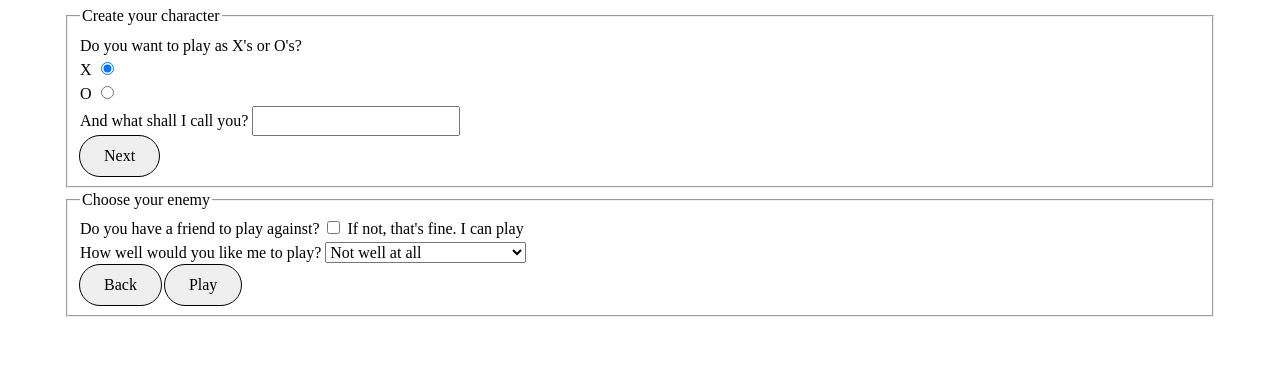
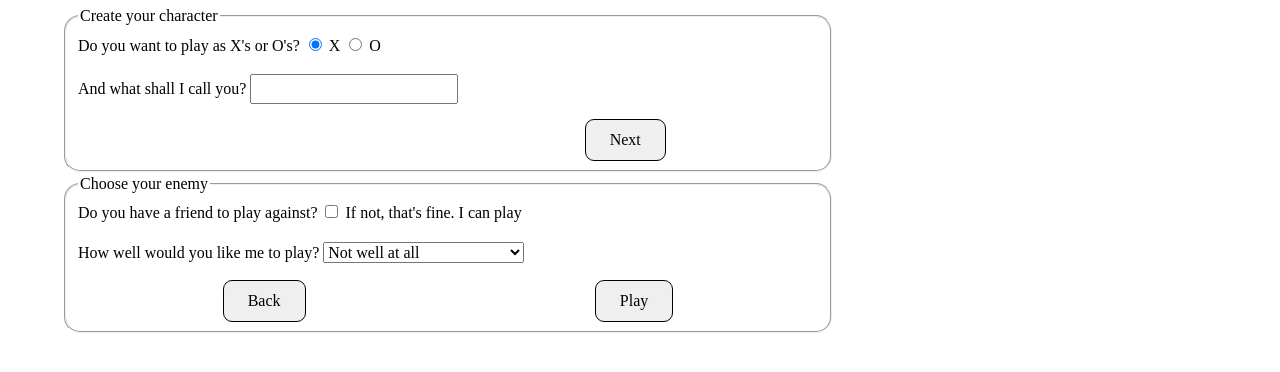
Before and after one commit to scorpi4n/TOP-tic-tac-toe, a plain HTML site: page index.html in a window 1280 px wide. Shown: the part 44-416 px from the top of the page. Drawn offline with Linux system fonts and the light colour scheme.

Commit message:
Clean up form

```diff
--- a/index.html
+++ b/index.html
@@ -11,26 +11,29 @@
 <body>
 	<h1>Tic Tac Toe</h1>
 	<form action="#" method="post">
-		<fieldset class="flex">
+		<fieldset id="form-1" class="flex">
 			<legend>Create your character</legend>
+			<div>
 			<span>Do you want to play as X's or O's?</span>
 				<label for="X">
+					<input checked type="radio" name="shape" id="X">
 					X
-				<input checked type="radio" name="shape" id="X">
 				</label>
 				<label for="O">
+					<input type="radio" name="shape" id="O">
 					O
-				<input type="radio" name="shape" id="O">
 				</label>
+			</div>
 			<label for="name">
 				And what shall I call you?
 				<input type="text" name="name" id="name">
 			</label>
-			<div class="buttons">
+			<div class="buttons flex">
+				<div class="fake-button"></div>
 				<button type="button">Next</button>
 			</div>
 		</fieldset>
-		<fieldset class="flex">
+		<fieldset id="form-2" class="flex">
 			<legend>Choose your enemy</legend>
 			<label for="ai">
 				Do you have a friend to play against?
@@ -45,7 +48,7 @@
 					<option value="3">Impossibly well</option>
 				</select>
 			</label>
-			<div class="buttons">
+			<div class="buttons flex">
 				<button type="button">Back</button>
 				<button type="submit">Play</button>
 			</div>
--- a/style.css
+++ b/style.css
@@ -83,16 +83,30 @@ body {
 
 form {
 	position: relative;
-	/* padding: 5vw; */
 }
 
 fieldset {
+	border-radius: 16px;
+	margin: 0;
+	width: 60vw;
+
 	flex-direction: column;
+	gap: 1rem;
+}
+
+.fake-button {
+	width: 30px;
+	height: 24px;
+	padding: 8px 24px;
+}
+
+.buttons {
+	justify-content: space-around;
 }
 
 .buttons button {
 	padding: .5rem 1.5rem;
 	border: none;
 	outline: 1px solid black;
-	border-radius: 1.5rem;
+	border-radius: 8px;
 }
```
Lines whose indentation alone changed are shown as unchanged.
